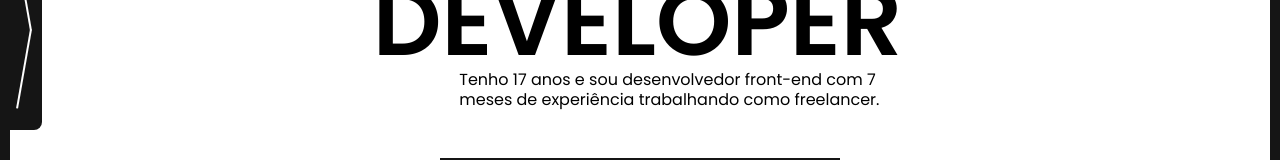
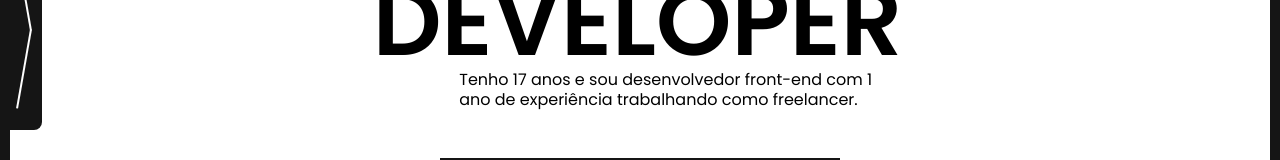
Before and after one commit to davidfontesfelix/portfolio, a Next.js app: page /inicio in a window 1280 px wide. Shown: the part 370-530 px from the top of the page. Built offline with nearby package versions, Linux system fonts and the light colour scheme.

Commit message:
ajustando meus dados

```diff
--- a/src/app/page.tsx
+++ b/src/app/page.tsx
@@ -17,7 +17,7 @@ export default function Home() {
         Portfolio de <strong>David Fontes</strong>
       </h1>
       <h2 className="text-3xl text-neutral-500 phone:text-xl">
-        Por favor beba <span className="font-semibold text-blue-400">Agua</span>
+        Por favor beba <span className="font-semibold text-blue-400">água</span>
       </h2>
     </section>
   )
--- a/src/components/checkAge.ts
+++ b/src/components/checkAge.ts
@@ -1,17 +1,14 @@
-export default function checkAge(dataNascimento: string) {
-  const dataAtual = new Date()
-  const dataNasc = new Date(dataNascimento)
+export default function checkAge(yearOfBirth: number) {
+  const currentDate = new Date()
 
-  let idade = dataAtual.getFullYear() - dataNasc.getFullYear()
+  const age = currentDate.getFullYear() - yearOfBirth
 
-  const mesAtual = dataAtual.getMonth()
-  const diaAtual = dataAtual.getDate()
-  const mesNasc = dataNasc.getMonth()
-  const diaNasc = dataNasc.getDate()
+  const currentMonth = currentDate.getMonth()
+  const currentDay = currentDate.getDate()
 
-  if (mesAtual < mesNasc || (mesAtual === mesNasc && diaAtual < diaNasc)) {
-    idade--
+  if (currentMonth === 11 && currentDay >= 15) {
+    return age
   }
 
-  return idade
+  return age - 1
 }
--- /dev/null
+++ b/src/components/checkExperience.ts
@@ -0,0 +1,14 @@
+export default function checkExperience(initalDate: number) {
+  const currentDate = new Date()
+
+  const years = currentDate.getFullYear() - initalDate
+
+  const currentMonth = currentDate.getMonth()
+  const currentDay = currentDate.getDate()
+
+  if (currentMonth === 10 && currentDay >= 20) {
+    return years
+  }
+
+  return years - 1
+}
--- a/src/components/checkMonths.ts
+++ /dev/null
@@ -1,18 +0,0 @@
-export default function calcularMeses(dataDeComeço: string) {
-  const dataInicial = new Date(dataDeComeço)
-  const dataAtual = new Date()
-
-  let anosDif = dataAtual.getFullYear() - dataInicial.getFullYear()
-  let mesesDif = dataAtual.getMonth() - dataInicial.getMonth()
-
-  if (
-    mesesDif < 0 ||
-    (mesesDif === 0 && dataAtual.getDate() < dataInicial.getDate())
-  ) {
-    anosDif--
-    mesesDif += 12
-  }
-
-  const totalMeses = anosDif * 12 + mesesDif
-  return totalMeses
-}
--- a/src/components/screens/Header/index.tsx
+++ b/src/components/screens/Header/index.tsx
@@ -1,5 +1,7 @@
+import checkAge from '@/components/checkAge'
 import ButtonHeader from './ButtonHeader'
 import Tech from './Tech'
+import checkExperience from '@/components/checkExperience'
 
 export default function Header() {
   return (
@@ -26,8 +28,9 @@ export default function Header() {
       </h1>
       <div className="flex tablet:justify-end laptops:justify-end">
         <p className="w-full max-w-xs leading-5 phone:max-w-none tablet:max-w-md laptops:max-w-md">
-          Tenho 17 anos e sou desenvolvedor front-end com 7 meses de experiência
-          trabalhando como freelancer.
+          Tenho {checkAge(2005)} anos e sou desenvolvedor front-end com{' '}
+          {checkExperience(2021)} ano de experiência trabalhando como
+          freelancer.
         </p>
       </div>
       <div className="z-10 mt-12 flex justify-center">
--- a/src/components/screens/SobreMimSection/index.tsx
+++ b/src/components/screens/SobreMimSection/index.tsx
@@ -1,6 +1,7 @@
 import Image from 'next/image'
 import Informations from './Informations'
 import Heading from '@/components/Heading'
+import checkAge from '@/components/checkAge'
 
 export default function SobreMimSection() {
   return (
@@ -28,7 +29,7 @@ export default function SobreMimSection() {
           </p>
         </div>
         <div className="mb-6 mt-10 flex gap-6 smHeight:hidden phoneSm:mt-4 phoneSm:flex-wrap phoneSm:gap-4 phone:mt-4 phone:flex-wrap phone:gap-4 tablet:max-w-[34rem] tablet:flex-wrap">
-          <Informations title="Idade" response="17 Anos" />
+          <Informations title="Idade" response={`${checkAge(2005)} anos`} />
           <Informations title="Ingles" response="Intermediário" />
           <Informations title="Cargo Atual" response="Freelancer" />
         </div>
```
Also changed, not shown: 2 other files (tests, documents, lock files or other folders).
